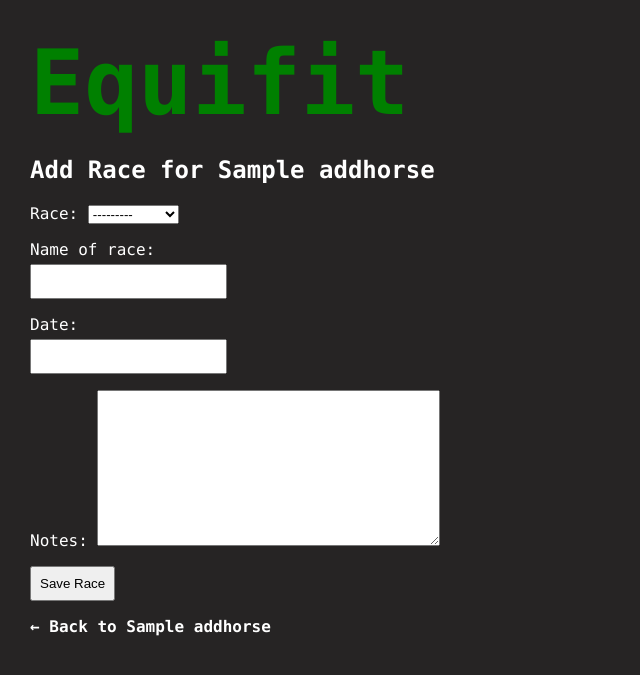
After one commit to asapZeri/Equifit, a Django app: page /race/1/add_race/ in a window 1280 px wide. The commit adds this page. Shown: the top 675 px of the page, without its empty margins (0-640 px from the left). Run offline with Django 5.2, Linux system fonts and the light colour scheme; a user stored in the database is signed in; tables that the repository leaves empty hold one stand-in row (values such as "Sample post").

```diff
--- a/tracker/forms.py
+++ b/tracker/forms.py
@@ -1,5 +1,5 @@
 from django import forms
-from .models import Addhorse , Workout
+from .models import Addhorse , Workout, Addrace
 
 class HorseForm(forms.ModelForm):
     class Meta:
@@ -11,3 +11,8 @@ class WorkoutForm(forms.ModelForm):
     class Meta:
         model = Workout
         fields = ['date', 'workout_type', 'duration_minutes', 'notes', 'track_condition', 'wrapped']
+
+class RaceForm(forms.ModelForm):
+    class Meta:
+        model = Addrace
+        fields = ['race', 'name_of_race', 'date' , 'notes']
--- a/tracker/models.py
+++ b/tracker/models.py
@@ -45,3 +45,19 @@ class Workout(models.Model):
     )
     def __str__(self):
         return f"{self.workout_type} on {self.date} for {self.horse.horseName}"
+
+class Addrace(models.Model):
+    class raceType(models.TextChoices):
+        CHIEF = 'chief', 'Chief Race'
+        RELAY = 'relay', 'Relay Race'
+    race = models.CharField(
+        max_length=20,
+        choices=raceType.choices
+    )
+    date = models.DateField()
+    horse = models.ForeignKey(Addhorse, on_delete=models.CASCADE, related_name='races')
+    notes = models.TextField(blank=True)
+    name_of_race = models.CharField(max_length=100, blank=True, null=True)
+
+    def __str__(self):
+        return f"{self.race} at {self.name_of_race} on {self.date} for {self.horse.horseName}"
--- /dev/null
+++ b/tracker/templates/tracker/add_race.html
@@ -0,0 +1,15 @@
+{% extends 'tracker/base.html' %}
+
+{% block content %}
+<h2>Add Race for {{ horse.horseName }}</h2>
+
+<form method="post">
+    {% csrf_token %}
+    {{ form.as_p }}
+    <button type="submit">Save Race</button>
+</form>
+
+<p>
+    <a href="{% url 'horse_detail' horse.id %}">← Back to {{ horse.horseName }}</a>
+</p>
+{% endblock %}
--- a/tracker/urls.py
+++ b/tracker/urls.py
@@ -15,4 +15,5 @@ urlpatterns = [
     path('workout/<int:workout_id>/', views.workout_detail, name='workout_detail'),
     path('workout/<int:workout_id>/edit/', views.edit_workout, name='edit_workout'),
     path('workout/<int:workout_id>/delete/', views.delete_workout, name='delete_workout'),
+    path('race/<int:race_id>/add_race/', views.add_race, name='add_race' ),
 ]
--- a/tracker/views.py
+++ b/tracker/views.py
@@ -3,7 +3,7 @@ from django.contrib.auth import authenticate, login
 from django.contrib.auth.forms import AuthenticationForm , UserCreationForm
 from django.contrib.auth.decorators import login_required
 from .models import Workout , Addhorse
-from .forms import HorseForm, WorkoutForm
+from .forms import HorseForm, WorkoutForm , RaceForm
 from django.shortcuts import get_object_or_404
 from django.contrib import messages
 
@@ -48,7 +48,8 @@ def add_horse(request):
 def horse_detail(request, horse_id):
     horse = get_object_or_404(Addhorse, id=horse_id, owner=request.user)
     workouts = horse.workouts.all().order_by('-date')
-    return render(request, 'tracker/horse_details.html', {'horse': horse, 'workouts': workouts})
+    races = horse.races.all().order_by('-date')
+    return render(request, 'tracker/horse_details.html', {'horse': horse, 'workouts': workouts , 'races' : races})
 
 
 @login_required
@@ -111,3 +112,19 @@ def delete_workout(request, workout_id):
         messages.success(request, "Workout Has Been Deleted.")
         return redirect('horse_detail', horse_id=horse_id)
     return render(request, 'tracker/delete_workout.html', {'workout': workout})
+
+
+@login_required
+def add_race(request, race_id):
+    horse = get_object_or_404(Addhorse, id=race_id, owner=request.user)
+    if request.method == 'POST':
+        form = RaceForm(request.POST)
+        if form.is_valid():
+            race = form.save(commit=False)
+            race.horse = horse
+            race.save()
+            return redirect('horse_detail', horse_id=horse.id)
+    else:
+        form = RaceForm()
+
+    return render(request, 'tracker/add_race.html', {'form': form, 'horse': horse})
```
Also changed, not shown: tracker/templates/tracker/horse_details.html (+18 -1 lines), tracker/migrations/0011_alter_addhorse_profile_pic_addrace.py (added), tracker/migrations/0012_addrace_name_of_race.py (added).
